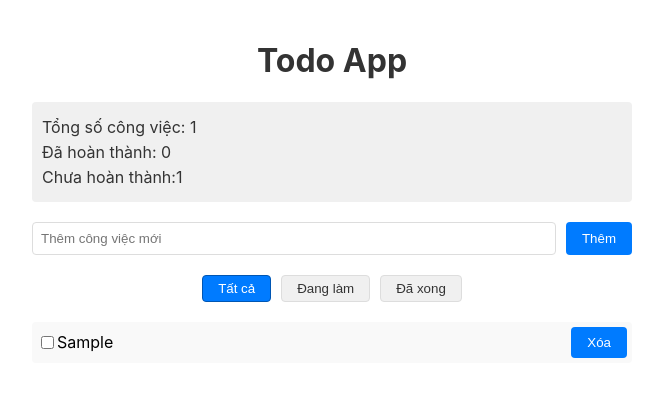
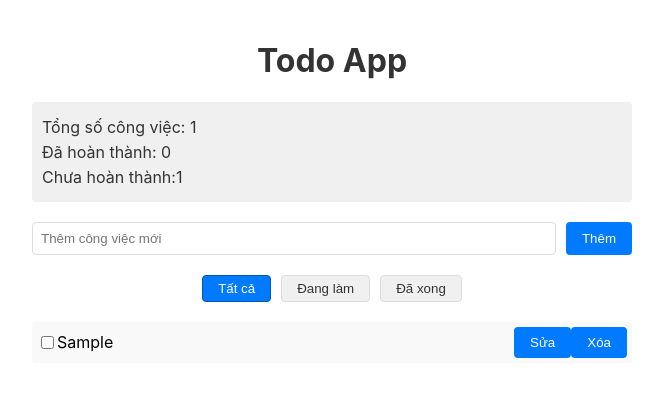
Before and after one commit to ngtrnhao/todo_list, a React (Create React App) app in the folder todo-app/: page / in a window 1280 px wide. Both pictures are taken after typing "Sample" into the empty fields and a click on the button "Thêm". Shown: the top 396 px of the page, without its empty margins (308-971 px from the left). Built offline with nearby package versions, Linux system fonts and the light colour scheme.

Commit message:
feat: Add todo editing functionality
- Add editingId state to manage editing status
- Add handleEdit function to update todo content
- Add edit form UI in TodoList component
- Add handlers: handleEditClick, handleSave for edit feature

```diff
--- a/todo-app/src/App.jsx
+++ b/todo-app/src/App.jsx
@@ -23,7 +23,7 @@ function App() {
     }
   },[todos]);
   const [filter,setFilter] = useState(`all`);
-
+  const [editingId,setEditingId] = useState(null);
   const handleAddTodo = (text) =>{
     const newTodo = {
       id:Date.now(),
@@ -32,7 +32,22 @@ function App() {
     };
     setTodos([...todos,newTodo]);
   };
+  const handleEdit = (id, newText) => {
+    // Kiểm tra input
+    if (!newText.trim()) {
+      return;
+    }
 
+    // Cập nhật todo
+    setTodos(todos.map(todo =>
+      todo.id === id
+        ? {...todo, text: newText}
+        : todo
+    ));
+
+    // Reset trạng thái edit
+    setEditingId(null);
+  };
   const handleToggle =(id) =>{
     setTodos(todos.map(todo=>
       todo.id === id ? {...todo,completed: !todo.completed} :todo
@@ -88,6 +103,8 @@ function App() {
       todos = {getFilteredTodos()}
       onToggle={handleToggle}
       onDelete={handleDelete}
+      onEdit={handleEdit}
+      editingId={editingId}
       />
     </div>
   );
--- a/todo-app/src/components/ToDoList.jsx
+++ b/todo-app/src/components/ToDoList.jsx
@@ -1,10 +1,35 @@
-import React from 'react';
+import React,{useState} from 'react';
 
-function TodoList({todos, onToggle,onDelete}) {
+function TodoList({todos, onToggle,onDelete,onEdit}) {
+    const [editText,setEditText] = useState('');
+    const[editingId,setEditingId] = useState(null);
+
+    const handleEditClick = (todo) =>{
+        setEditingId(todo.id);
+        setEditText(todo.text);
+    }
+
+    const handleSave = (id) =>{
+        onEdit(id,editText);
+        setEditingId(null);
+    }
     return (
         <div className = "todo-list">
             {todos.map(todo =>(
                 <div key ={todo.id} className="todo-item">
+                    {editingId === todo.id?(
+                        //Hiển thị form edit
+                        <div className="edit-form">
+                            <input
+                            type="text"
+                            value={editText}
+                            onChange={(e) => setEditText(e.target.value)}
+                            />
+                            <button onClick ={() => handleSave(todo.id)}>Lưu </button>
+                            <button onClick ={() => setEditingId(null)}>Hủy </button>
+                        </div>
+                    ) :(
+                        <>
                             <input
                             type= "checkbox"
                             checked={todo.completed}
@@ -16,7 +41,11 @@ function TodoList({todos, onToggle,onDelete}) {
                             }}>
                                 {todo.text}
                             </span>
+                            <button onClick={()=> handleEditClick(todo)}>Sửa</button>
                             <button onClick={()=> onDelete(todo.id)}>Xóa</button>
+                        </>
+                    )}
+
                 </div>
             ))}
         </div>
```
Lines whose indentation alone changed are shown as unchanged.
